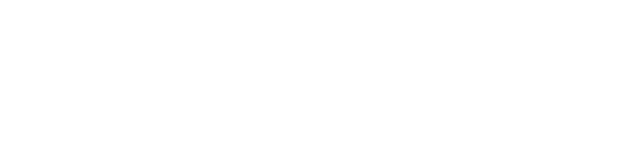
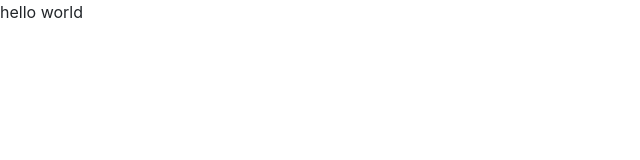
Before and after one commit to ITHelpself/javascript_gentle_introduction_for_beginner, a plain HTML site: page index.html in a window 1280 px wide. Shown: the whole page, without its empty margins (0-640 px from the left). Drawn offline with nearby package versions, Linux system fonts and the light colour scheme.

Commit message:
# Dom getId

```diff
--- a/index.html
+++ b/index.html
@@ -11,6 +11,9 @@
     <script src="alert.js"></script>
 </head>
 <body>
-
+    <div id="title"></div>
+    <script>
+        document.getElementById("title").innerHTML = "hello world";
+    </script>
 </body>
 </html>
```
